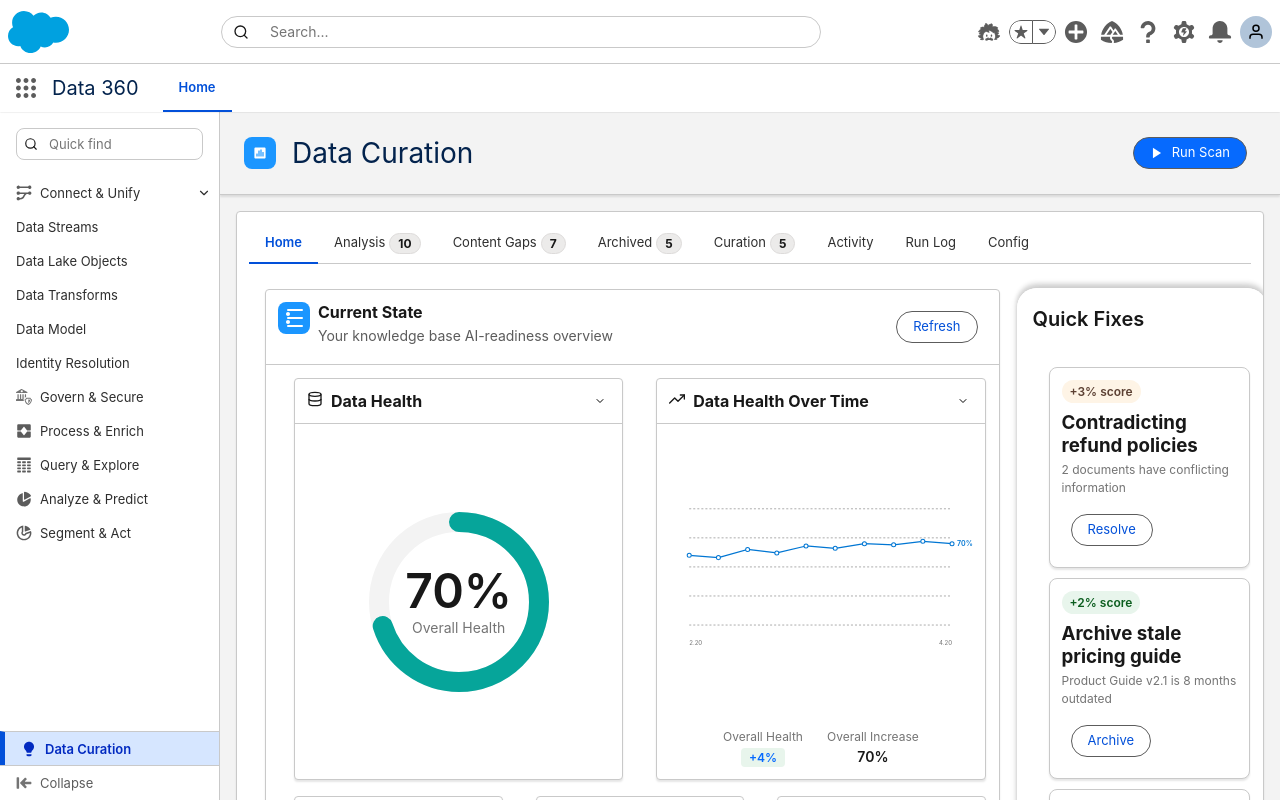
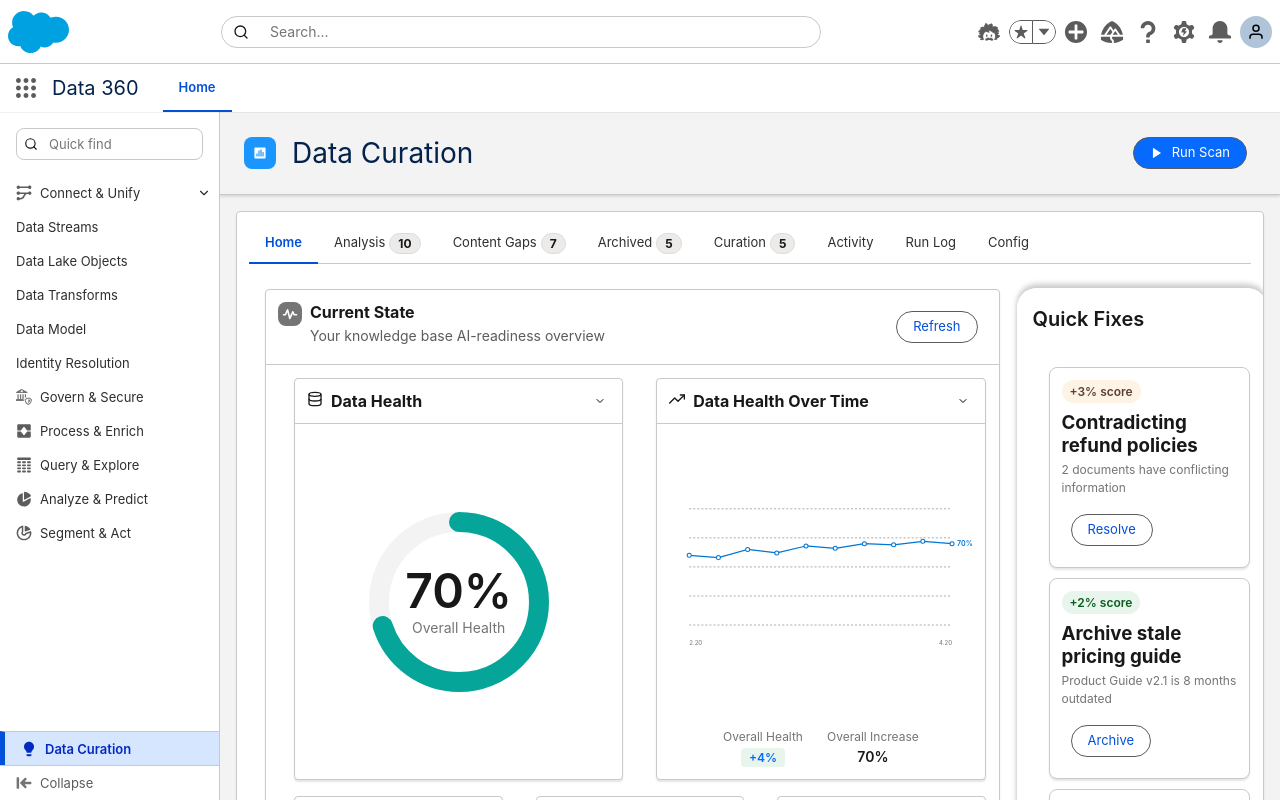
Before and after one commit to NoamVin602/TEST_Agent-ready-data, a Next.js app: page / in a window 1280 px wide. Built offline with nearby package versions, Linux system fonts and the light colour scheme.

Commit message:
Replace menu icon with actual feed.svg icon content

```diff
--- a/app/components/views/HomeView.tsx
+++ b/app/components/views/HomeView.tsx
@@ -190,8 +190,8 @@ export function HomeView({ onMetricClick }: HomeViewProps) {
               <div className="slds-media__figure">
                 <div
                   style={{
-                    width: '32px',
-                    height: '32px',
+                    width: '24px',
+                    height: '24px',
                     borderRadius: 'var(--slds-g-radius-border-2, 8px)',
                     display: 'flex',
                     alignItems: 'center',
@@ -200,13 +200,9 @@ export function HomeView({ onMetricClick }: HomeViewProps) {
                     overflow: 'hidden',
                   }}
                 >
-                  <svg width="32" height="32" viewBox="0 0 32 32" fill="none" xmlns="http://www.w3.org/2000/svg">
-                    <rect width="32" height="32" rx="4" fill="#1B96FF"/>
-                    <path d="M8 12C8 10.8954 8.89543 10 10 10C11.1046 10 12 10.8954 12 12C12 13.1046 11.1046 14 10 14C8.89543 14 8 13.1046 8 12Z" fill="white"/>
-                    <path d="M8 20C8 18.8954 8.89543 18 10 18C11.1046 18 12 18.8954 12 20C12 21.1046 11.1046 22 10 22C8.89543 22 8 21.1046 8 20Z" fill="white"/>
-                    <path d="M10 16H24" stroke="white" strokeWidth="2" strokeLinecap="round"/>
-                    <path d="M10 8H24" stroke="white" strokeWidth="2" strokeLinecap="round"/>
-                    <path d="M10 24H24" stroke="white" strokeWidth="2" strokeLinecap="round"/>
+                  <svg width="24" height="24" viewBox="0 0 24 24" fill="none" xmlns="http://www.w3.org/2000/svg">
+                    <rect width="24" height="24" rx="4" fill="#757575"/>
+                    <path d="M9.62422 6.95983C9.96022 7.00783 10.2722 7.19983 10.3442 7.58383L11.9762 14.0638L14.1122 9.40783C14.2562 9.09583 14.5442 8.92783 14.8562 8.92783L14.9042 8.95183H14.9522C15.2162 8.99983 15.4562 9.16783 15.5762 9.40783L15.6002 9.45583V9.47983L16.7042 11.9998H18.6002C18.9362 11.9998 19.2002 12.2878 19.2002 12.5998V13.0078C19.2002 13.3198 18.9362 13.6078 18.6002 13.6078H16.2242C15.9122 13.6078 15.6242 13.4158 15.4802 13.1278L14.8802 11.7358L12.5522 16.8478V16.8718C12.3842 17.1118 12.1202 17.2798 11.7842 17.2798C11.6642 17.2798 11.5202 17.2318 11.3762 17.1838C11.2802 17.1118 11.1842 17.0398 11.1122 16.9198C11.0402 16.8238 10.9682 16.7278 10.9682 16.6078L9.38422 10.2238L8.13622 13.0798C8.01622 13.3918 7.72822 13.5598 7.41622 13.5598H5.42422C5.11222 13.5598 4.82422 13.3438 4.82422 13.0078V12.5758C4.82422 12.2398 5.08822 11.9758 5.42422 11.9758H6.84022L8.83222 7.43983C8.97622 7.15183 9.28822 6.93583 9.64822 6.95983H9.62422Z" fill="white"/>
                   </svg>
                 </div>
               </div>
```
